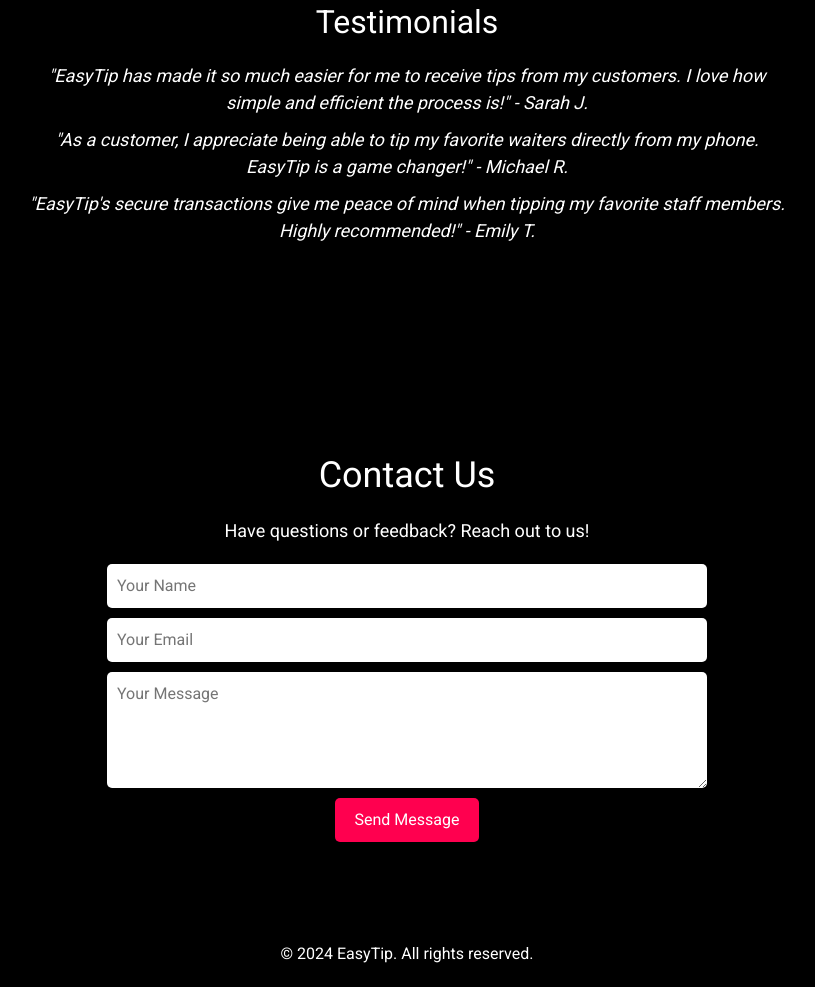
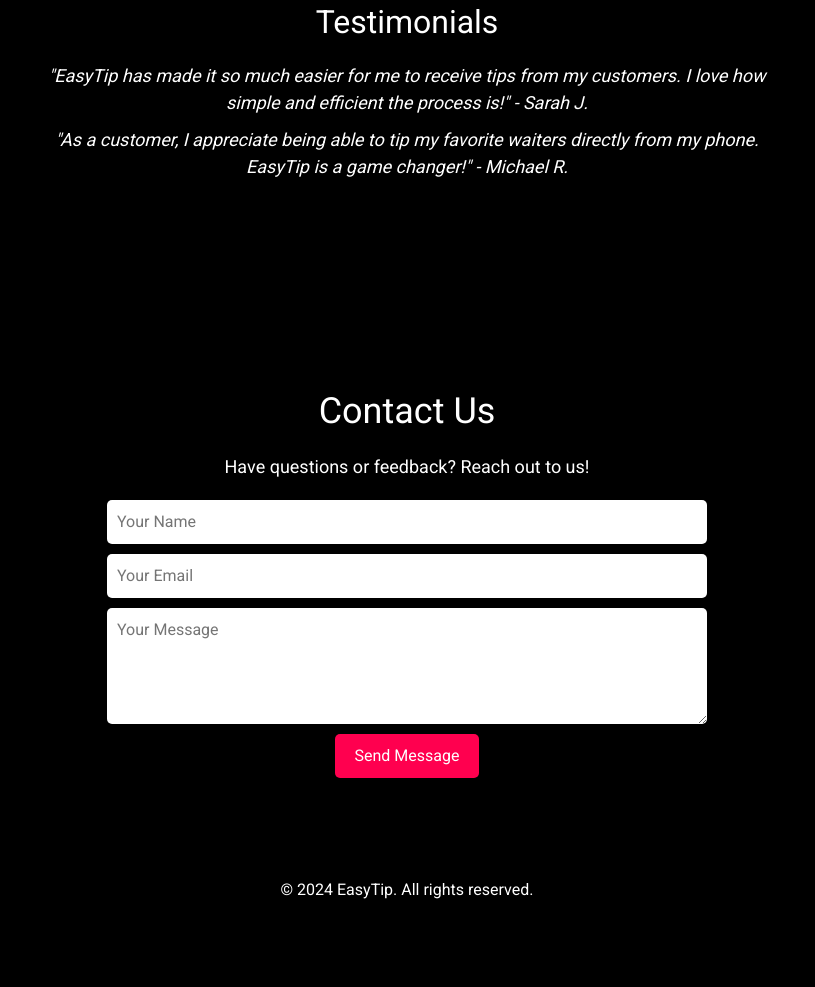
Before and after one commit to sanjana193/digitaltippingplatform, a website: page public/homew.html in a window 1280 px wide. Shown: the part 2181-3168 px from the top of the page, without its empty margins (233-1048 px from the left). After the commit the page ends 3119 px from the top, so only its background shows below. Drawn offline with nearby package versions, Linux system fonts and the light colour scheme; no server answers.

Commit message:
Update homew.html

```diff
--- a/public/homew.html
+++ b/public/homew.html
@@ -278,7 +278,7 @@
             <h2>Testimonials</h2>
             <p>"EasyTip has made it so much easier for me to receive tips from my customers. I love how simple and efficient the process is!" - Sarah J.</p>
             <p>"As a customer, I appreciate being able to tip my favorite waiters directly from my phone. EasyTip is a game changer!" - Michael R.</p>
-            <p>"EasyTip's secure transactions give me peace of mind when tipping my favorite staff members. Highly recommended!" - Emily T.</p>
+
         </div>
     </section>
 
```
